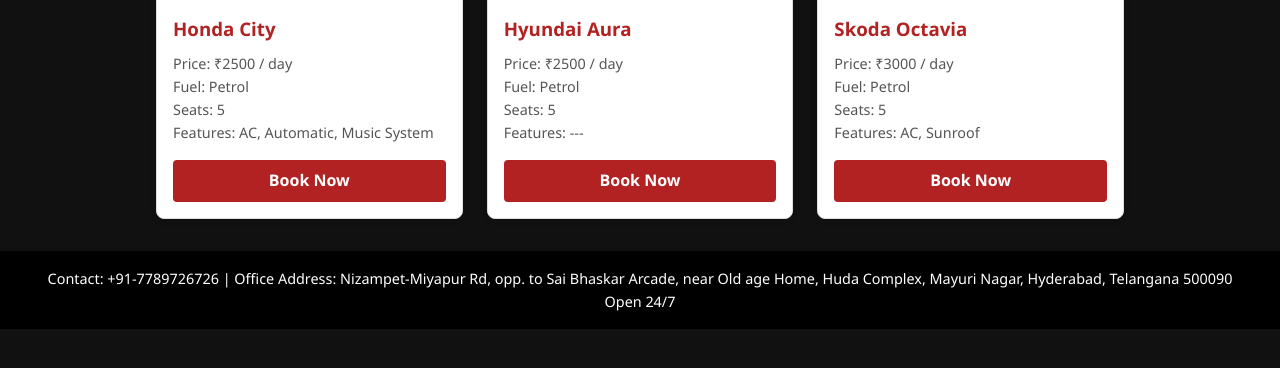
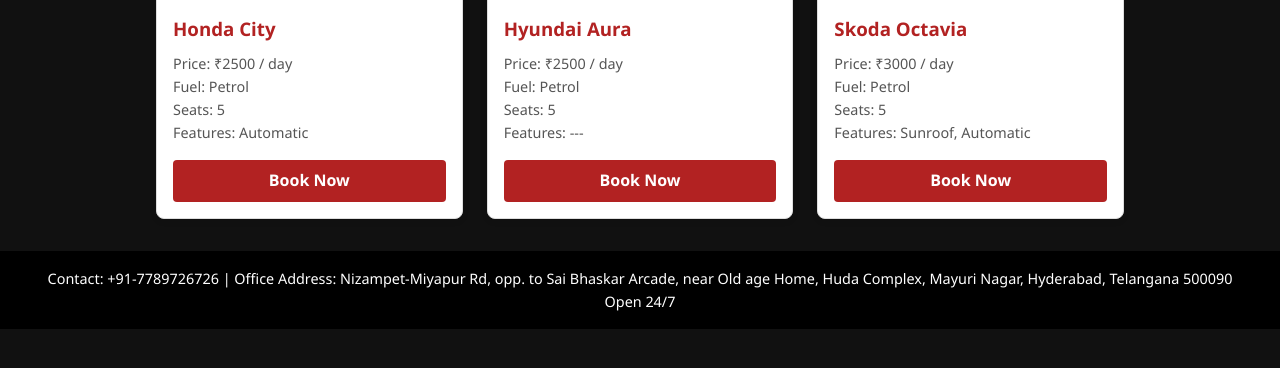
Before and after one commit to Praveen0616/joy_rides_website, a plain HTML site: page sedan.html in a window 1280 px wide. Shown: the part 376-744 px from the top of the page. Drawn offline with Linux system fonts and the light colour scheme; sample sign-in values are in the browser's storage.

Commit message:
Update sedan.html

```diff
--- a/sedan.html
+++ b/sedan.html
@@ -108,7 +108,7 @@
         pricePerDay: 2500,
         fuelType: "Petrol",
         seats: 5,
-        extra: "AC, Automatic, Music System",
+        extra: "Automatic",
         img: "images/honda_city.jpg"
       },
       {
@@ -126,7 +126,7 @@
         pricePerDay: 3000,
         fuelType: "Petrol",
         seats: 5,
-        extra: "AC, Sunroof",
+        extra: "Sunroof, Automatic",
         img: "images/skoda_octavia.jpg"
       }
     ];
```
